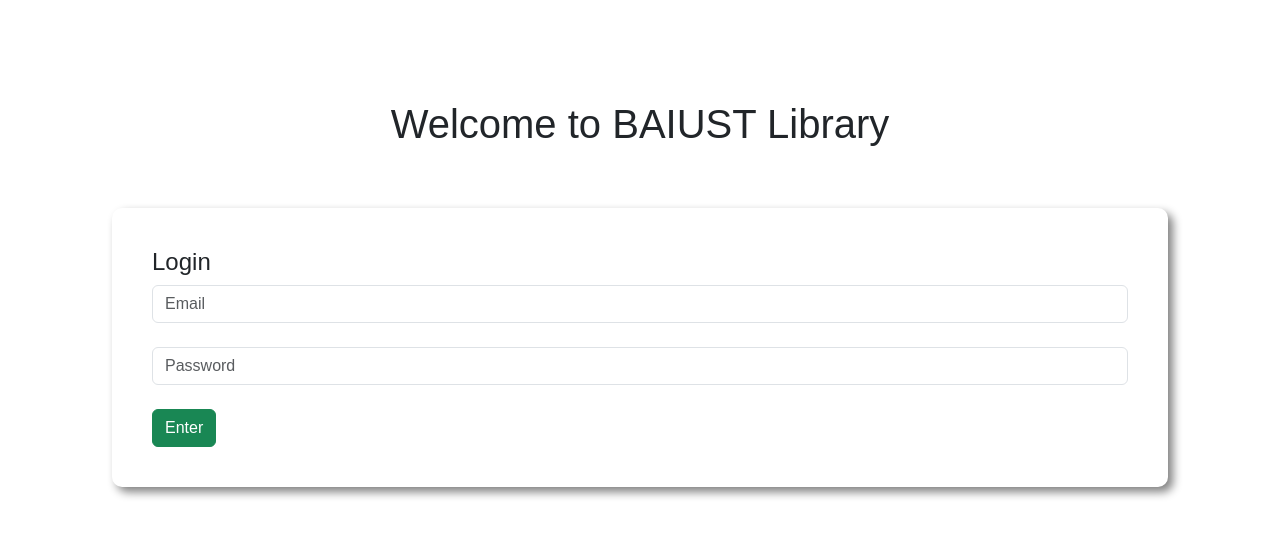
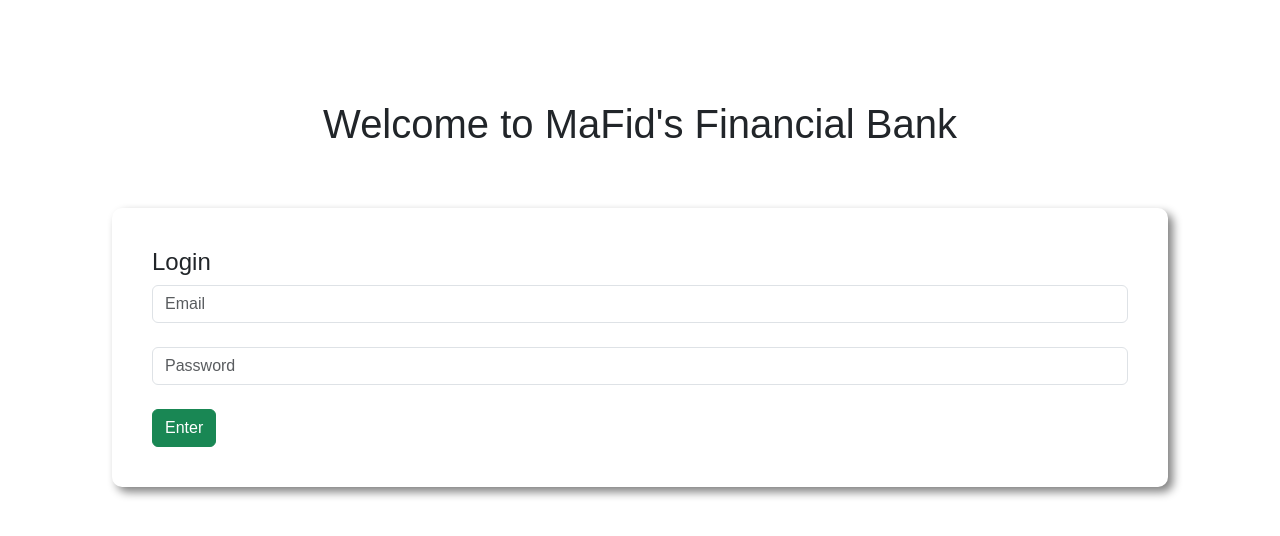
Before and after one commit to Mafid/Pioneer-Bank, a plain HTML site: page index.html in a window 1280 px wide. Drawn offline with nearby package versions, Linux system fonts and the light colour scheme.

Commit message:
Update index.html

```diff
--- a/index.html
+++ b/index.html
@@ -11,7 +11,7 @@
 <body>
     <!-- login page create -->
     <div id="login-area" class="container">
-        <h1 class="text-center">Welcome to BAIUST Library </h1>
+        <h1 class="text-center">Welcome to MaFid's Financial Bank</h1>
         <div class="submit-area">
             <h4>Login</h4>
             <input type="email" class="form-control" placeholder="Email">
```
